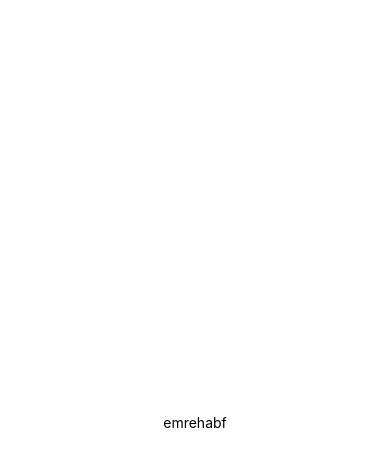
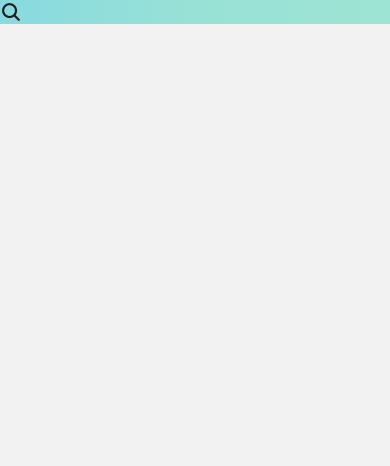
Before and after one commit to Kubraaygun/AmazonClone, a React Native app: screen /HomeScreen in a window 390 px wide. Shown: the top 466 px of the page. Built offline with nearby package versions, Linux system fonts and the light colour scheme.

Commit message:
paketler yuklendi

```diff
--- a/App.js
+++ b/App.js
@@ -1,20 +1,14 @@
-import { StatusBar } from "expo-status-bar";
-import { StyleSheet, Text, View } from "react-native";
+import { View, Text, SafeAreaView, StatusBar } from "react-native";
 
-export default function App() {
+import Router from "./src/navigation/Router";
+
+const App = () => {
   return (
-    <View style={styles.container}>
-      <Text>emrehabf</Text>
-      <StatusBar style="auto" />
-    </View>
+    <SafeAreaView style={{ flex: 1, backgroundColor: "#9ee4d4" }}>
+      <StatusBar backgroundColor={"#9ee4d4"} barStyle={"dark-content"} />
+      <Router />
+    </SafeAreaView>
   );
-}
+};
 
-const styles = StyleSheet.create({
-  container: {
-    flex: 1,
-    backgroundColor: "#fff",
-    alignItems: "center",
-    justifyContent: "center",
-  },
-});
+export default App;
--- /dev/null
+++ b/src/components/Header.jsx
@@ -0,0 +1,27 @@
+import { StyleSheet, Text, View } from "react-native";
+import { LinearGradient } from "expo-linear-gradient";
+import { Ionicons } from "@expo/vector-icons";
+
+const Header = () => {
+  return (
+    <View>
+      <LinearGradient
+        start={{ x: 0, y: 0 }}
+        end={{ x: 1, y: 0 }}
+        style={styles.container}
+        colors={["#88dae0", "#98e1d6", "#9ee4d4"]}
+      >
+        <View style={styles.inputBox}>
+          <Ionicons name="search" size={22} color="#1f1f1f" />
+        </View>
+      </LinearGradient>
+    </View>
+  );
+};
+
+export default Header;
+
+const styles = StyleSheet.create({
+  container: {},
+  inputBox: {},
+});
--- /dev/null
+++ b/src/navigation/Router.jsx
@@ -0,0 +1,19 @@
+import { NavigationContainer } from "@react-navigation/native";
+import { createNativeStackNavigator } from "@react-navigation/native-stack";
+import HomeScreen from "../screens/HomeScreen";
+import ProductScreen from "../screens/ProductScreen";
+
+const Stack = createNativeStackNavigator();
+
+const Router = () => {
+  return (
+    <NavigationContainer>
+      <Stack.Navigator screenOptions={{ headerShown: false }}>
+        <Stack.Screen name="HomeScreen" component={HomeScreen} />
+        <Stack.Screen name="ProductScreen" component={ProductScreen} />
+      </Stack.Navigator>
+    </NavigationContainer>
+  );
+};
+
+export default Router;
--- /dev/null
+++ b/src/screens/HomeScreen.jsx
@@ -0,0 +1,14 @@
+import { SafeAreaView, StyleSheet, Text, View } from "react-native";
+import Header from "../components/Header";
+
+const HomeScreen = () => {
+  return (
+    <SafeAreaView>
+      <Header />
+    </SafeAreaView>
+  );
+};
+
+export default HomeScreen;
+
+const styles = StyleSheet.create({});
--- /dev/null
+++ b/src/screens/ProductScreen.jsx
@@ -0,0 +1,13 @@
+import { StyleSheet, Text, View } from "react-native";
+
+const ProductScreen = () => {
+  return (
+    <View>
+      <Text>ProductScreen</Text>
+    </View>
+  );
+};
+
+export default ProductScreen;
+
+const styles = StyleSheet.create({});
```
Also changed, not shown: package.json (+7 -1 lines), 2 other files (tests, documents, lock files or other folders).
